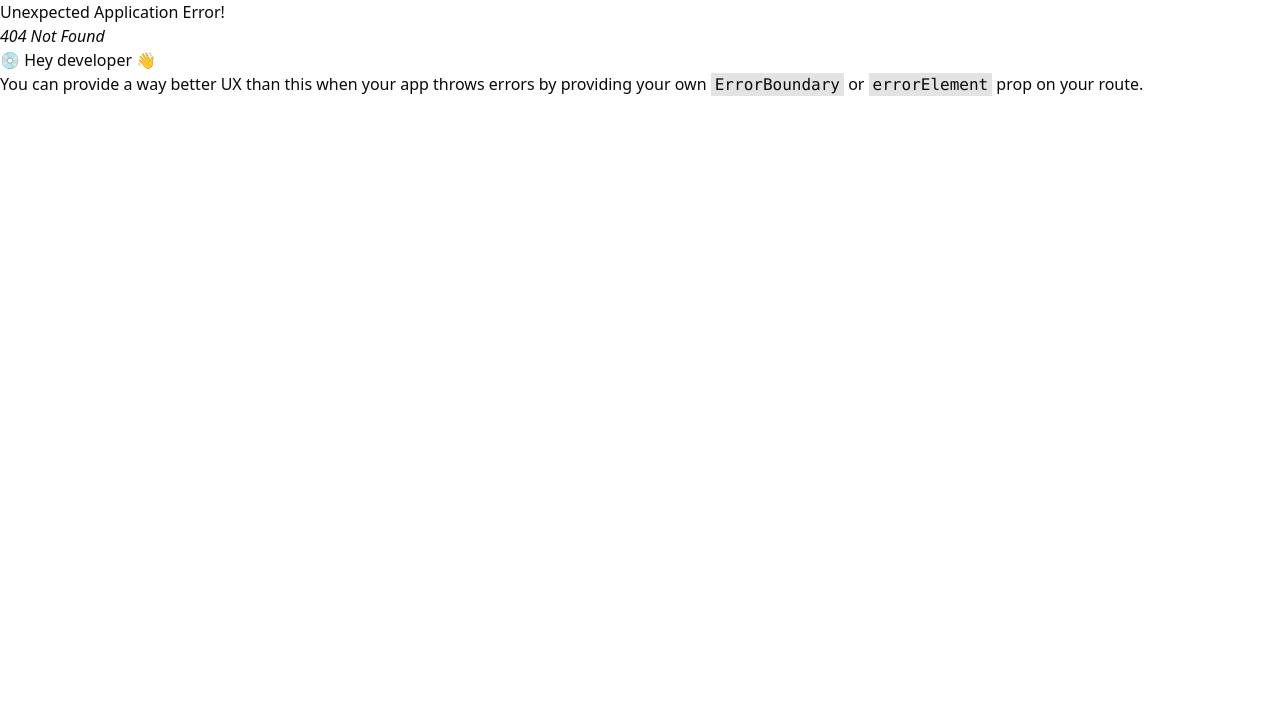
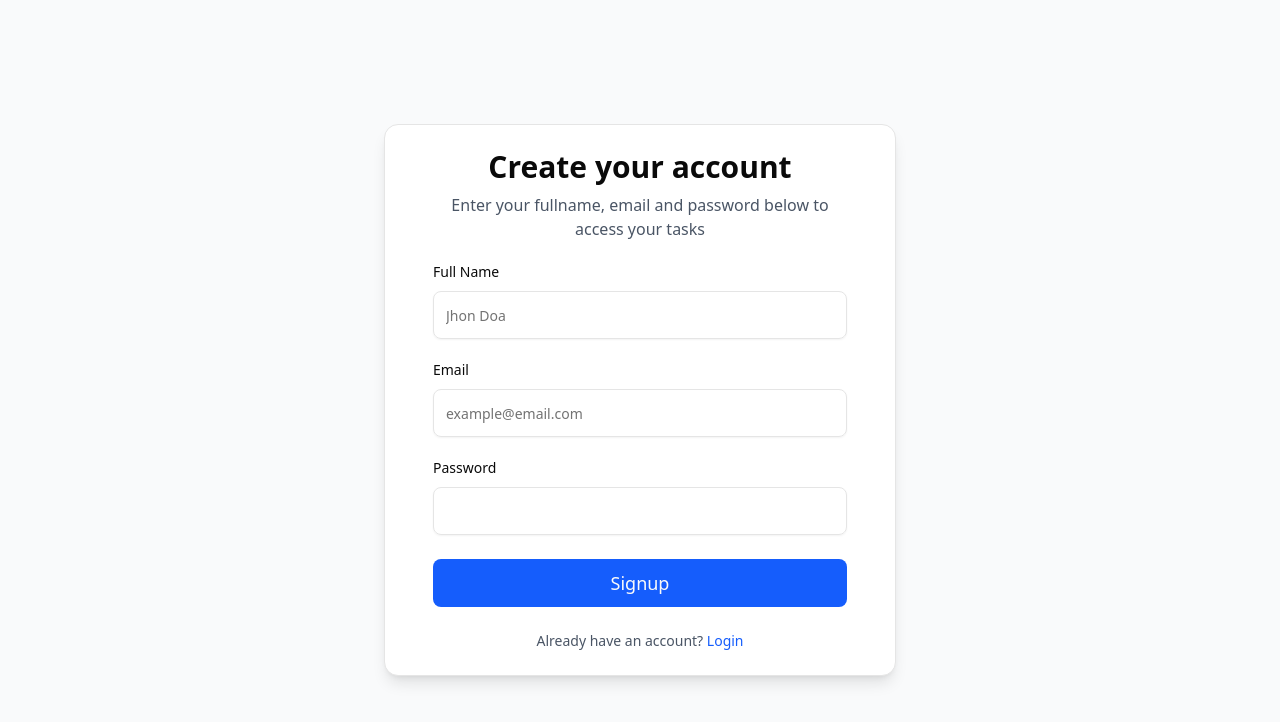
Before and after one commit to Ishikaza-das/Task-Management-Application, a React (Vite) app in the folder client/: page /signup in a window 1280 px wide. Before the commit this address had no page. Shown: the top 722 px of the page. Built offline with nearby package versions, Linux system fonts and the light colour scheme.

Commit message:
Login Signup ui

```diff
--- a/client/package.json
+++ b/client/package.json
@@ -10,6 +10,7 @@
     "preview": "vite preview"
   },
   "dependencies": {
+    "@radix-ui/react-label": "^2.1.7",
     "@radix-ui/react-slot": "^1.2.3",
     "@tailwindcss/vite": "^4.1.14",
     "class-variance-authority": "^0.7.1",
@@ -18,6 +19,7 @@
     "react": "^19.1.1",
     "react-dom": "^19.1.1",
     "react-router": "^7.9.4",
+    "react-router-dom": "^7.9.4",
     "tailwind-merge": "^3.3.1",
     "tailwindcss": "^4.1.14"
   },
--- /dev/null
+++ b/client/src/components/auth/Login.jsx
@@ -0,0 +1,72 @@
+import React from "react";
+import { Button } from "@/components/ui/button";
+import {
+  Card,
+  CardContent,
+  CardDescription,
+  CardFooter,
+  CardHeader,
+  CardTitle,
+} from "@/components/ui/card";
+import { Input } from "@/components/ui/input";
+import { Label } from "@/components/ui/label";
+import { Link } from "react-router-dom";
+
+const Login = () => {
+  return (
+    <div className="min-h-screen flex items-center justify-center bg-gray-50 px-4">
+      <Card className="w-full max-w-md md:max-w-lg p-6 shadow-lg">
+        <CardHeader className="text-center">
+          <CardTitle className="text-3xl font-bold">
+            Login to your account
+          </CardTitle>
+          <CardDescription className="text-base text-gray-600">
+            Enter your email and password below to access your tasks
+          </CardDescription>
+        </CardHeader>
+        <CardContent>
+          <form>
+            <div className="flex flex-col gap-6">
+              <div className="grid gap-3">
+                <Label htmlFor="email">Email</Label>
+                <Input
+                  id="email"
+                  type="email"
+                  placeholder="example@email.com"
+                  required
+                  className="h-12 text-base"
+                />
+              </div>
+
+              <div className="grid gap-3">
+                <Label htmlFor="password">Password</Label>
+                <Input
+                  id="password"
+                  type="password"
+                  required
+                  className="h-12 text-base"
+                />
+              </div>
+            </div>
+          </form>
+        </CardContent>
+        <CardFooter className="flex flex-col gap-3">
+          <Button
+            type="submit"
+            className="w-full h-12 text-lg bg-blue-600 hover:bg-blue-700"
+          >
+            Login
+          </Button>
+          <p className="text-sm text-gray-600 mt-3">
+            Don’t have an account?{" "}
+            <Link to="/signup" className="text-blue-600 hover:underline">
+              Sign up
+            </Link>
+          </p>
+        </CardFooter>
+      </Card>
+    </div>
+  );
+};
+
+export default Login;
--- /dev/null
+++ b/client/src/components/auth/Signup.jsx
@@ -0,0 +1,83 @@
+import React from 'react'
+import { Button } from "@/components/ui/button"
+import {
+  Card,
+  CardContent,
+  CardDescription,
+  CardFooter,
+  CardHeader,
+  CardTitle,
+} from "@/components/ui/card"
+import { Input } from "@/components/ui/input"
+import { Label } from "@/components/ui/label"
+import { Link } from 'react-router-dom'
+
+const Signup = () => {
+
+  return (
+    <div className="min-h-screen flex items-center justify-center px-4 bg-gray-50">
+      <Card className="w-full max-w-md md:max-w-lg p-6 shadow-lg">
+        <CardHeader className="text-center">
+          <CardTitle className="text-3xl font-bold">Create your account</CardTitle>
+          <CardDescription className="text-base text-gray-600">
+            Enter your fullname, email and password below to access your tasks
+          </CardDescription>
+        </CardHeader>
+        <CardContent>
+          <form>
+            <div className="flex flex-col gap-6">
+               <div className="grid gap-3">
+                <Label htmlFor="name">Full Name</Label>
+                <Input
+                  id="name"
+                  type="text"
+                  placeholder="Jhon Doa"
+                  required
+                  className="h-12 text-base"
+                />
+              </div>
+
+              <div className="grid gap-3">
+                <Label htmlFor="email">Email</Label>
+                <Input
+                  id="email"
+                  type="email"
+                  placeholder="example@email.com"
+                  required
+                  className="h-12 text-base"
+                />
+              </div>
+
+              <div className="grid gap-3">
+                <Label htmlFor="password">Password</Label>
+                <Input
+                  id="password"
+                  type="password"
+                  required
+                  className="h-12 text-base"
+                />
+              </div>
+            </div>
+          </form>
+        </CardContent>
+
+        <CardFooter className="flex flex-col gap-3">
+          <Button
+            type="submit"
+            className="w-full h-12 text-lg bg-blue-600 hover:bg-blue-700"
+          >
+            Signup
+          </Button>
+          <p className="text-sm text-gray-600 mt-3">
+            Already have an account?{" "}
+            <Link to="/login" className="text-blue-600 hover:underline">
+              Login
+            </Link>
+          </p>
+        </CardFooter>
+      </Card>
+    </div>
+  )
+}
+
+export default Signup
--- a/client/src/components/pages/Thumbnail.jsx
+++ b/client/src/components/pages/Thumbnail.jsx
@@ -9,7 +9,7 @@
     <div>
       <Navbar />
       <div>
-        <div className="max-w-7xl mx-auto my-20">
+        <div className="max-w-7xl mx-auto my-20 ">
           <header className="px-2 md:px-0">
             <h1 className="font-bold text-5xl md:text-6xl leading-tight text-gray-900 max-w-3xl">
               Your personal space to <span className="text-blue-600">plan</span>
--- a/client/src/components/pages/components/FeatureCard.jsx
+++ b/client/src/components/pages/components/FeatureCard.jsx
@@ -5,7 +5,7 @@
 const FeatureCard = ({title, desc, para, Icon}) => {
   return (
     <div>
-      <Card className="w-96 mx-auto">
+      <Card className="w-96 mx-auto h-66">
         <CardHeader className="flex flex-col items-center text-center">
           {Icon && <Icon className="w-12 h-12 mb-2 text-blue-600" />}
           <CardTitle className="text-lg font-semibold">{title}</CardTitle>
--- a/client/src/components/shared/Navbar.jsx
+++ b/client/src/components/shared/Navbar.jsx
@@ -1,9 +1,11 @@
 import { Button } from "@/components/ui/button";
 import React from "react";
+import { useNavigate } from "react-router";
 
 const Navbar = () => {
+  const navigate = useNavigate();
   return (
-    <nav className="max-w-7xl mx-auto px-4 py-3">
+    <nav className="max-w-7xl mx-auto px-4 py-3 ">
       <div className="flex items-center justify-between">
         <h1 className="font-bold text-xl sm:text-2xl">
           Task <span className="text-blue-700">Manager</span>
@@ -11,14 +13,16 @@
         <div className="hidden sm:flex gap-3">
           <Button
             size="lg"
-            className="bg-blue-700 hover:bg-blue-600 text-white"
+            className="bg-blue-700 hover:bg-blue-600 text-white cursor-pointer"
+            onClick={() => navigate("/login")}
           >
             Login
           </Button>
           <Button
             size="lg"
             variant="outline"
-            className="border-blue-500 text-blue-700 hover:bg-blue-50"
+            className="border-blue-500 text-blue-700 hover:bg-blue-50 cursor-pointer"
+            onClick={() => navigate("/signup")}
           >
             Signup
           </Button>
@@ -26,7 +30,8 @@
         <div className="sm:hidden">
           <Button
             size="sm"
-            className="bg-blue-700 hover:bg-blue-600 text-white"
+            className="bg-blue-700 hover:bg-blue-600 text-white cursor-pointer"
+            onClick={() => navigate("/login")}
           >
             Login
           </Button>
--- /dev/null
+++ b/client/src/components/ui/input.jsx
@@ -0,0 +1,24 @@
+import * as React from "react"
+
+import { cn } from "@/lib/utils"
+
+function Input({
+  className,
+  type,
+  ...props
+}) {
+  return (
+    <input
+      type={type}
+      data-slot="input"
+      className={cn(
+        "file:text-foreground placeholder:text-muted-foreground selection:bg-primary selection:text-primary-foreground dark:bg-input/30 border-input h-9 w-full min-w-0 rounded-md border bg-transparent px-3 py-1 text-base shadow-xs transition-[color,box-shadow] outline-none file:inline-flex file:h-7 file:border-0 file:bg-transparent file:text-sm file:font-medium disabled:pointer-events-none disabled:cursor-not-allowed disabled:opacity-50 md:text-sm",
+        "focus-visible:border-ring focus-visible:ring-ring/50 focus-visible:ring-[3px]",
+        "aria-invalid:ring-destructive/20 dark:aria-invalid:ring-destructive/40 aria-invalid:border-destructive",
+        className
+      )}
+      {...props} />
+  );
+}
+
+export { Input }
--- /dev/null
+++ b/client/src/components/ui/label.jsx
@@ -0,0 +1,21 @@
+import * as React from "react"
+import * as LabelPrimitive from "@radix-ui/react-label"
+
+import { cn } from "@/lib/utils"
+
+function Label({
+  className,
+  ...props
+}) {
+  return (
+    <LabelPrimitive.Root
+      data-slot="label"
+      className={cn(
+        "flex items-center gap-2 text-sm leading-none font-medium select-none group-data-[disabled=true]:pointer-events-none group-data-[disabled=true]:opacity-50 peer-disabled:cursor-not-allowed peer-disabled:opacity-50",
+        className
+      )}
+      {...props} />
+  );
+}
+
+export { Label }
```
Also changed, not shown: client/src/App.jsx (+12 -1 lines), 1 other file (tests, documents, lock files or other folders).
